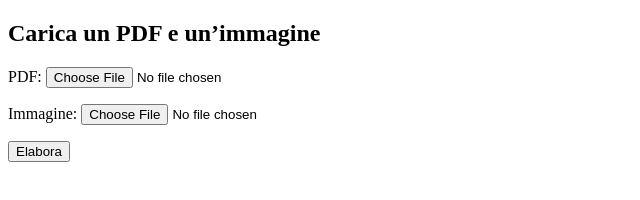
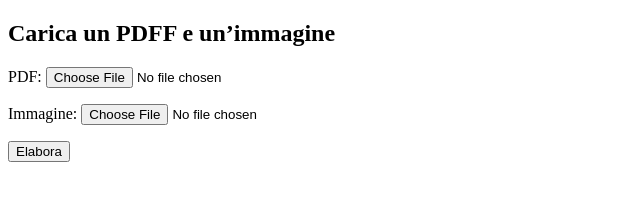
Before and after one commit to Salvatorevil03/Salvatorevil03.github.io, a plain HTML site: page index.html in a window 1280 px wide. Shown: the full height of the page, 0-640 px from the left. Drawn offline with Linux system fonts and the light colour scheme.

Commit message:
Update index.html

```diff
--- a/index.html
+++ b/index.html
@@ -6,7 +6,7 @@
   <script src="https://unpkg.com/pdf-lib/dist/pdf-lib.min.js"></script>
 </head>
 <body>
-  <h2>Carica un PDF e un’immagine</h2>
+  <h2>Carica un PDFF e un’immagine</h2>
 
   <p>
     <label>PDF:
```
